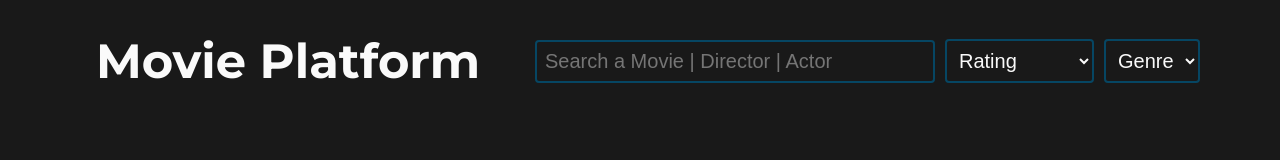
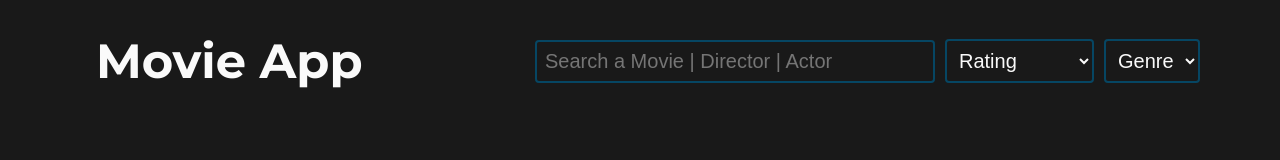
Before and after one commit to hustlerArif/Project_JS, a website: page MovieApp/index.html in a window 1280 px wide. Drawn offline with nearby package versions, Linux system fonts and the light colour scheme; no server answers.

Commit message:
modified index file

```diff
--- a/MovieApp/index.html
+++ b/MovieApp/index.html
@@ -11,7 +11,7 @@
 </head>
 <body>
     <header class="header">
-        <h1 class="heading-1">Movie Platform</h1>
+        <h1 class="heading-1">Movie App</h1>
         <div class="options">
             <div class="search-container">
                 <input class="input" placeholder="Search a Movie | Director | Actor" >
```
